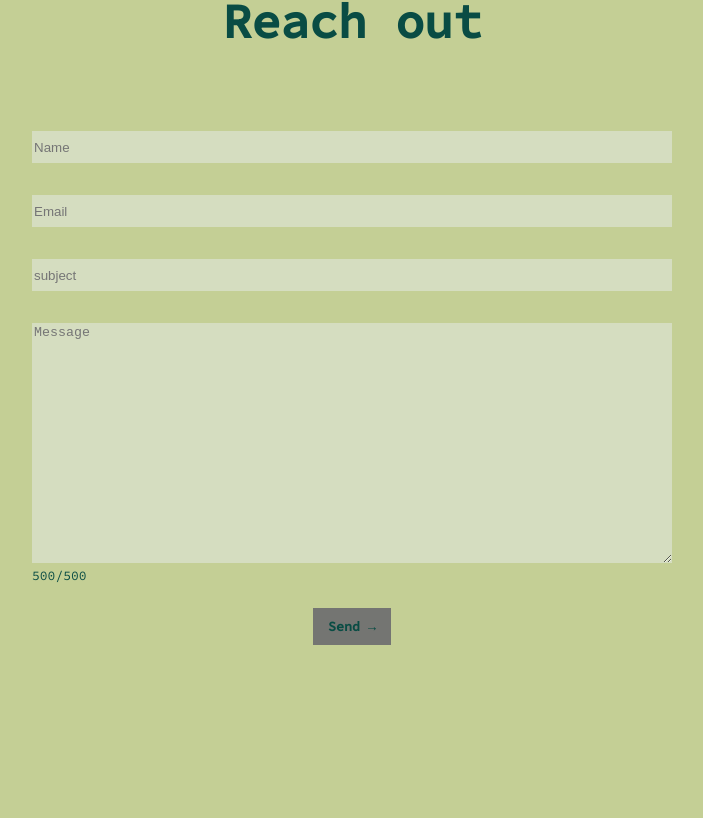
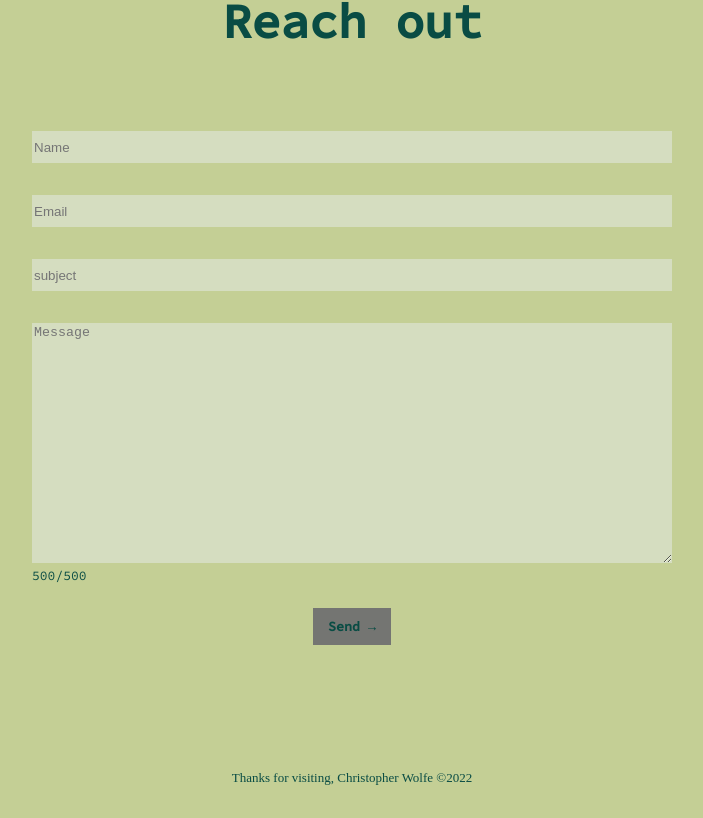
Before and after one commit to Chrisdocs/nextport, a Next.js app: page / in a window 1280 px wide. Shown: the part 3294-4112 px from the top of the page, without its empty margins (288-991 px from the left). Before the commit the page ends 4019 px from the top, so only its background shows below. Built offline with nearby package versions, Linux system fonts and the light colour scheme; a web font is replaced by a local one.

Commit message:
footer section added

```diff
--- /dev/null
+++ b/components/Footer.jsx
@@ -0,0 +1,11 @@
+import React from 'react';
+import styles from "../styles/Home.module.scss";
+
+export default function Footer () {
+
+	return (
+		<div className={styles.footer}>
+			<p>Thanks for visiting, Christopher Wolfe ©2022</p>
+		</div>
+	)
+}
--- a/pages/index.js
+++ b/pages/index.js
@@ -6,6 +6,7 @@ import Welcome from "../components/Welcome";
 import About from "../components/About";
 import Projects from "../components/Projects";
 import Contact from "../components/Contact";
+import Footer from "../components/Footer";
 
 export default function Home() {
   return (
@@ -29,6 +30,10 @@ export default function Home() {
 
         <Contact />
       </main>
+
+			<footer>
+				<Footer />
+			</footer>
     </div>
   );
 }
--- a/styles/Home.module.scss
+++ b/styles/Home.module.scss
@@ -357,3 +357,14 @@
 	}
 
 }
+
+/* Footer */
+
+.footer {
+	p {
+		color: $primary-txt;
+		font-size: small;
+		margin-bottom: 0;
+		font-family: $font-secondary;
+	}
+}
```
